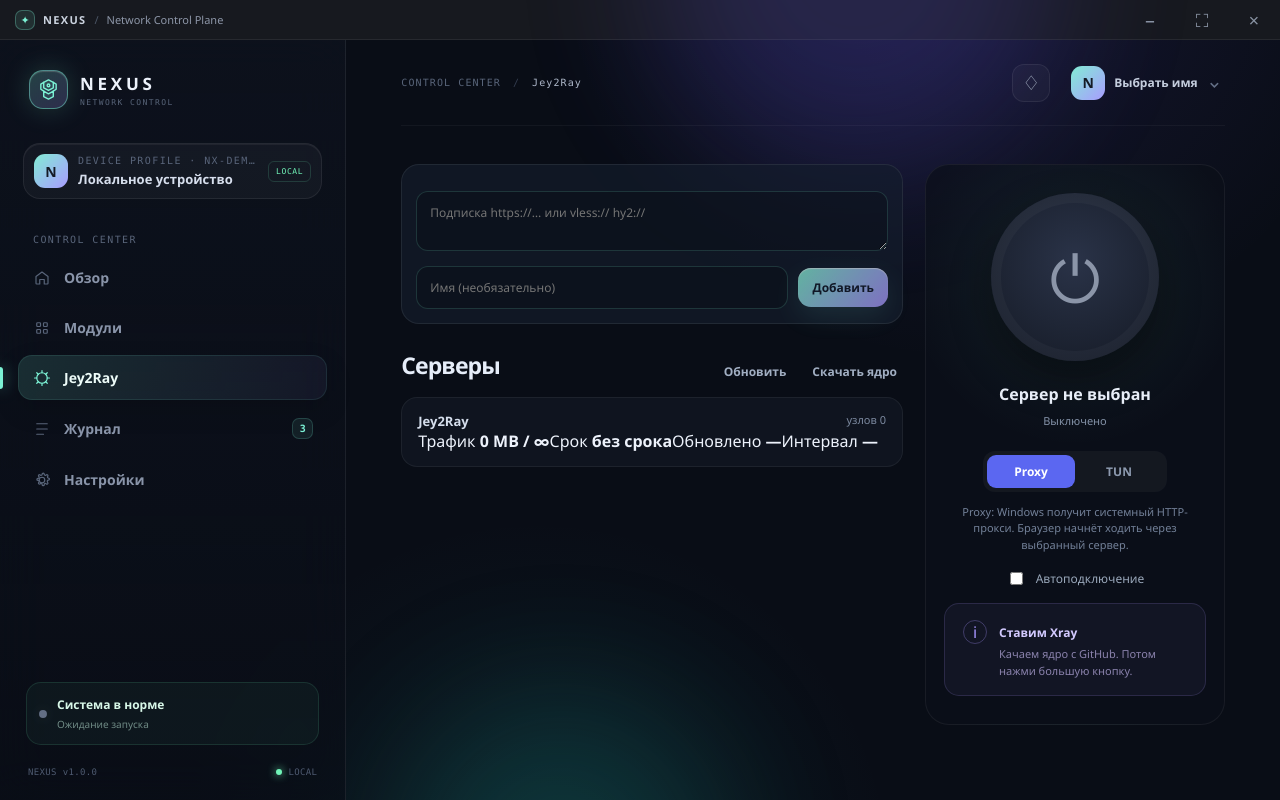
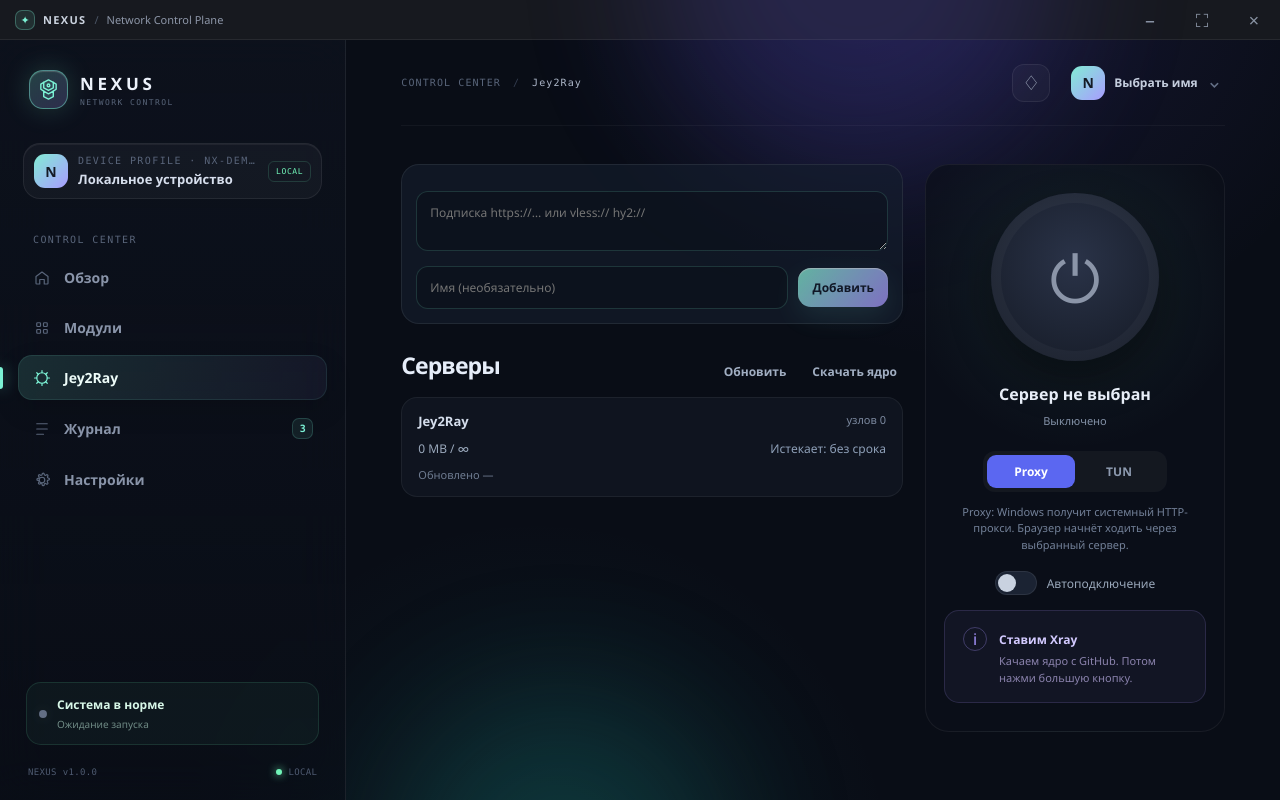
Before and after one commit to folyaken/NEXUS, a React (Vite) app: page / in a window 1280 px wide. Both pictures are taken after a click on the button "Jey2Ray". Built offline with nearby package versions, Linux system fonts and the light colour scheme.

Commit message:
Fix subscription card layout and custom auto-connect switch.
Parse profile-title and traffic/expiry from subscription body comments
and extra Clash/sing-box endpoints so the header can match Happ.

Co-authored-by: arena-agent <297053741+arena-agent@users.noreply.github.com>

```diff
--- a/src/renderer/Jey2RayPage.tsx
+++ b/src/renderer/Jey2RayPage.tsx
@@ -189,14 +189,14 @@
           <strong>{info?.title || 'Jey2Ray'}</strong>
           <span>узлов {visible.length}</span>
         </div>
-        {info?.description && !info.description.includes('upload=') && <p className="happ-subdesc">{info.description}</p>}
-        <div className="happ-meta-grid">
-          <span>Трафик <b>{formatBytes(used)} / {quota}</b></span>
-          <span>Срок <b>{formatExpire(info?.expireAt)}</b></span>
-          <span>Обновлено <b>{formatWhen(info?.lastSync)}</b></span>
-          <span>Интервал <b>{info?.updateHours ? `${info.updateHours} ч` : '—'}</b></span>
+        <div className="happ-quota">
+          <span>{formatBytes(used)} / {quota}</span>
+          <em>Истекает: {formatExpire(info?.expireAt)}</em>
         </div>
-        {info?.supportUrl && <a className="happ-support" href={info.supportUrl} target="_blank" rel="noreferrer">Поддержка</a>}
+        <div className="happ-quota happ-quota-soft">
+          <span>Обновлено {formatWhen(info?.lastSync)}</span>
+          {info?.supportUrl ? <a className="happ-support" href={info.supportUrl} target="_blank" rel="noreferrer">поддержка</a> : <span />}
+        </div>
         {info?.announce && <div className="happ-announce">{info.announce}</div>}
       </div>
 
@@ -237,10 +237,10 @@
           ? 'Proxy: Windows получит системный HTTP-прокси. Браузер начнёт ходить через выбранный сервер.'
           : 'TUN: весь трафик системы. Нужны права администратора. Если не стартует — вернись на Proxy.'}
       </p>
-      <label className="jey-autostart">
-        <input type="checkbox" checked={settings.autoConnectVpn} onChange={() => onSettings({ ...settings, autoConnectVpn: !settings.autoConnectVpn })} />
-        Автоподключение
-      </label>
+      <button type="button" className={`nx-switch ${settings.autoConnectVpn ? 'is-on' : ''}`} onClick={() => onSettings({ ...settings, autoConnectVpn: !settings.autoConnectVpn })}>
+        <i />
+        <span>Автоподключение</span>
+      </button>
       {!runtime.xrayReady && <div className="jey-note"><span>i</span><div><strong>Ставим Xray</strong><p>{xrayUpdate?.error || 'Качаем ядро с GitHub. Потом нажми большую кнопку.'}</p></div></div>}
     </aside>
   </section>;
--- a/src/renderer/styles.css
+++ b/src/renderer/styles.css
@@ -143,9 +143,16 @@
 .happ-subhead { margin: 16px 0 10px; padding: 14px 16px; border: 1px solid rgba(255,255,255,.06); border-radius: 16px; background: rgba(16,22,34,.88); }
 .happ-subhead-top { display: flex; justify-content: space-between; gap: 12px; color: #d5deec; font-size: 13px; }
 .happ-subhead-top span { color: #7d8aa0; font-size: 11px; }
-.happ-quota { display: flex; justify-content: space-between; margin-top: 10px; color: #9aa8bb; font-size: 12px; }
-.happ-quota em { font-style: normal; color: #8fa0b8; }
+.happ-quota { display: flex; justify-content: space-between; align-items: center; gap: 12px; margin-top: 10px; color: #9aa8bb; font-size: 12px; }
+.happ-quota em { font-style: normal; color: #8fa0b8; white-space: nowrap; }
+.happ-quota-soft { color: #6f7c91; font-size: 11px; }
+.happ-support { color: #8fd8c8; text-decoration: none; font-size: 11px; }
 .happ-announce { margin-top: 10px; padding: 10px 12px; border-radius: 10px; background: rgba(255,90,90,.08); color: #ff8b8b; font-size: 11px; line-height: 1.45; text-align: center; }
+.nx-switch { display: flex; align-items: center; gap: 10px; margin-top: 18px; padding: 0; background: transparent; color: #9aa8bb; font-size: 12px; }
+.nx-switch i { position: relative; display: block; width: 42px; height: 24px; border-radius: 999px; background: #1b2333; box-shadow: inset 0 0 0 1px rgba(255,255,255,.08); }
+.nx-switch i:after { position: absolute; top: 3px; left: 3px; width: 18px; height: 18px; border-radius: 50%; background: #c9d2e0; content: ''; transition: transform .16s ease, background .16s ease; }
+.nx-switch.is-on i { background: linear-gradient(130deg, #5b67f1, #71f4b8); }
+.nx-switch.is-on i:after { transform: translateX(18px); background: #fff; }
 .happ-list { display: grid; gap: 6px; }
 .happ-row { display: grid; grid-template-columns: 36px minmax(0,1fr) auto 18px; align-items: center; gap: 10px; width: 100%; padding: 12px 12px; border: 0; border-radius: 14px; background: rgba(18,24,36,.72); text-align: left; }
 .happ-row:hover { background: rgba(28,36,52,.92); }
```
Also changed, not shown: src/main/subscription.ts (+31 -18 lines).
